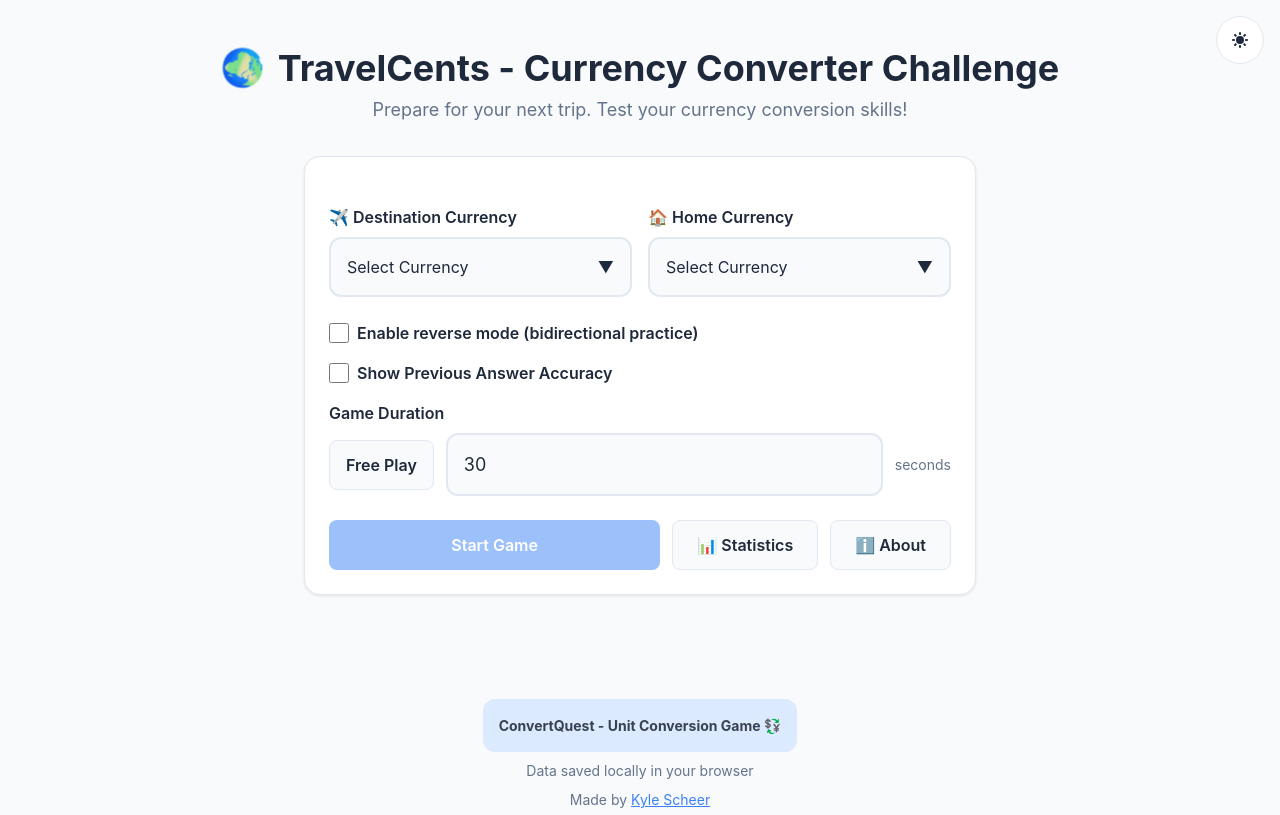
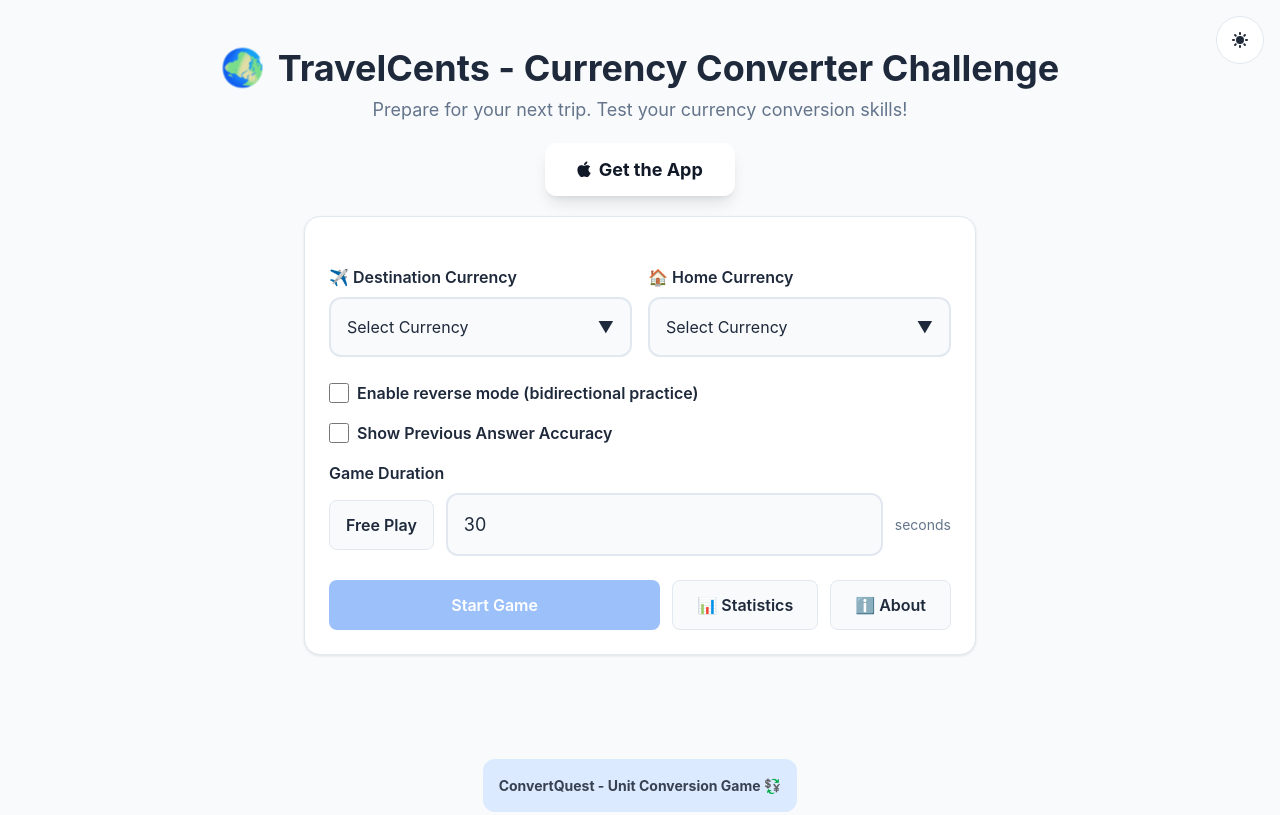
Before and after one commit to kyletscheer/travel-cents, a plain HTML site: page index.html in a window 1280 px wide. Shown: the top 815 px of the page. Drawn offline with nearby package versions, Linux system fonts and the light colour scheme.

Commit message:
Update index.html

```diff
--- a/index.html
+++ b/index.html
@@ -6,6 +6,10 @@
     <title>TravelCents - Currency Converter Game</title>
     <script src="https://cdn.tailwindcss.com"></script>
     <script src="https://cdn.jsdelivr.net/npm/chart.js"></script>
+     <script
+      src="https://kit.fontawesome.com/016db943e9.js"
+      crossorigin="anonymous"
+    ></script>
     <link rel="stylesheet" href="style.css" />
   </head>
   <body>
@@ -48,6 +52,13 @@
         <p class="text-lg" style="color: var(--text-secondary)">
           Prepare for your next trip. Test your currency conversion skills!
         </p>
+        <p class="text-lg" style="margin-top: 2rem; color: var(--text-secondary)">
+        <a
+                  href="https://apps.apple.com/us/app/travelcents-guess-the-rate/id6757678711"
+                  class="px-8 py-4 bg-white text-gray-900 font-bold rounded-xl shadow-lg hover:shadow-2xl transition duration-300 cta-glow"
+                target="_blank">
+                  <i class="fa-brands fa-apple mr-2"></i>Get the App
+                </a></p>
       </header>
 
       <!-- Main Game Card -->
```
